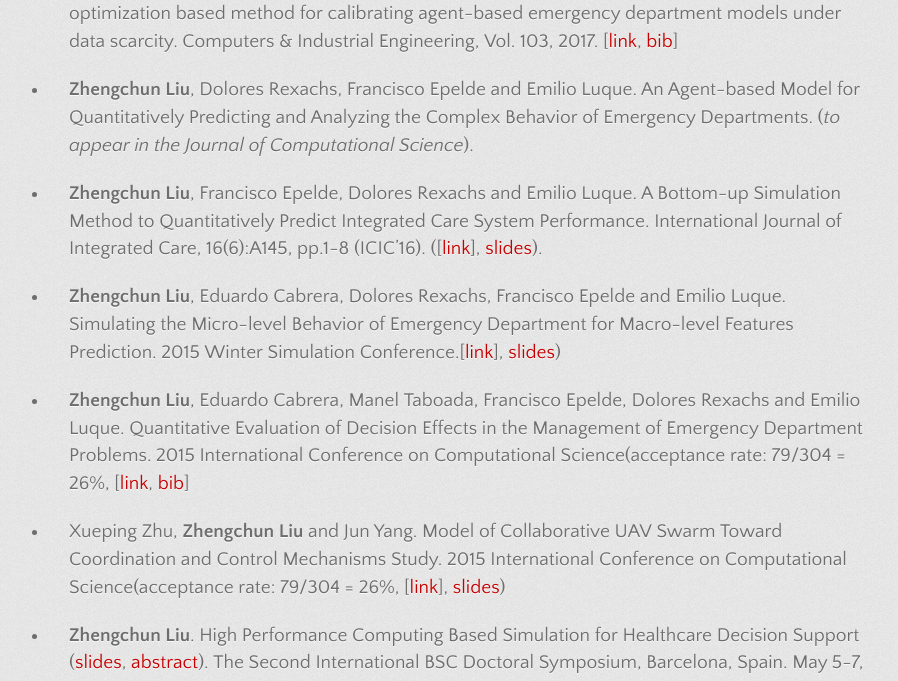
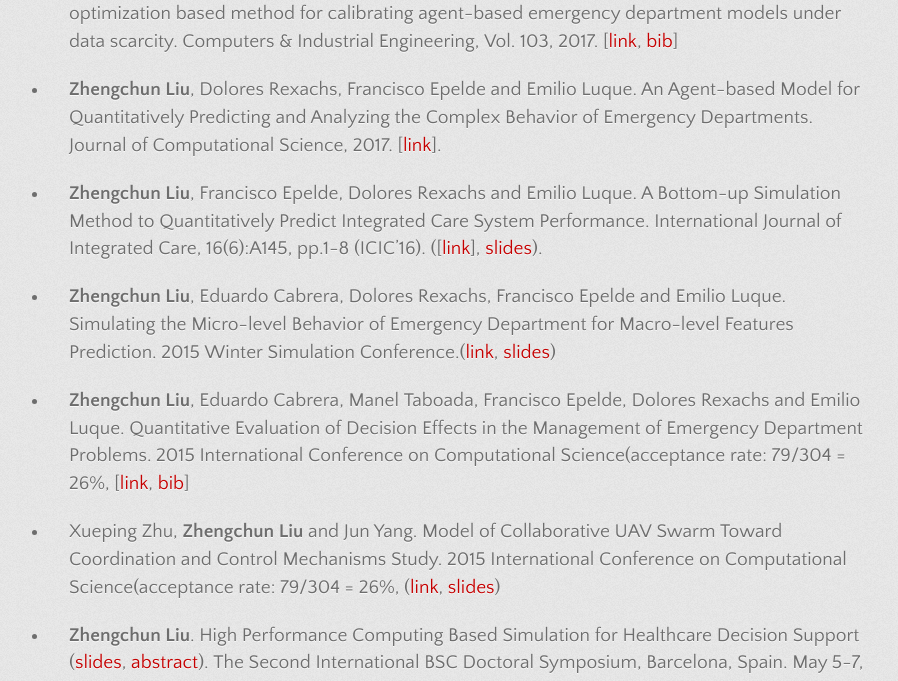
Before and after one commit to lzhengchun/lzhengchun.github.io, a Jekyll site: the page built from Publication.md, in a window 1280 px wide. Shown: the part 712-1393 px from the top of the page, without its empty margins (181-1079 px from the left). Built offline with Jekyll 4.4.1, drawn with Linux system fonts in a browser that asks for light colours; some web fonts are replaced.

Commit message:
add, delete, polish etc.

```diff
--- a/Publication.md
+++ b/Publication.md
@@ -15,15 +15,15 @@ title: Home
 
 - __Zhengchun Liu__, Dolores Rexachs, Francisco Epelde and Emilio Luque. A simulation and optimization based method for calibrating agent-based emergency department models under data scarcity. Computers & Industrial Engineering, Vol. 103, 2017. [[link](https://doi.org/10.1016/j.cie.2016.11.036), [bib](zhengchun-liu-bibtex.html#abm-calibration)]
 
-- __Zhengchun Liu__, Dolores Rexachs, Francisco Epelde and Emilio Luque. An Agent-based Model for Quantitatively Predicting and Analyzing the Complex Behavior of Emergency Departments. (_to appear in the Journal of Computational Science_).
+- __Zhengchun Liu__, Dolores Rexachs, Francisco Epelde and Emilio Luque. An Agent-based Model for Quantitatively Predicting and Analyzing the Complex Behavior of Emergency Departments. Journal of Computational Science, 2017. [[link](https://doi.org/10.1016/j.jocs.2017.05.015)].
 
 - __Zhengchun Liu__, Francisco Epelde, Dolores Rexachs and Emilio Luque. A Bottom-up Simulation Method to Quantitatively Predict Integrated Care System Performance. International Journal of Integrated Care, 16(6):A145, pp.1-8 (ICIC'16). ([[link](https://doi.org/10.5334/ijic.2693)], [slides](file/5.8_Zhengchun_Liu_139.pdf)).
 
-- __Zhengchun Liu__, Eduardo Cabrera, Dolores Rexachs, Francisco Epelde and Emilio Luque. Simulating the Micro-level Behavior of Emergency Department for Macro-level Features Prediction. 2015 Winter Simulation Conference.[[link](https://doi.org/10.1109/WSC.2015.7408162)], [slides](file/Z.Liu-WSC-2015.pdf))
+- __Zhengchun Liu__, Eduardo Cabrera, Dolores Rexachs, Francisco Epelde and Emilio Luque. Simulating the Micro-level Behavior of Emergency Department for Macro-level Features Prediction. 2015 Winter Simulation Conference.([link](https://doi.org/10.1109/WSC.2015.7408162), [slides](file/Z.Liu-WSC-2015.pdf))
 
 - __Zhengchun Liu__, Eduardo Cabrera, Manel Taboada, Francisco Epelde, Dolores Rexachs and Emilio Luque. Quantitative Evaluation of Decision Effects in the Management of Emergency Department Problems. 2015 International Conference on Computational Science(acceptance rate: 79/304 = 26%, [[link](https://doi.org/10.1016/j.procs.2015.05.265), [bib](zhengchun-liu-bibtex.html#liu-iccs2015)]
 
-- Xueping Zhu, __Zhengchun Liu__ and Jun Yang. Model of Collaborative UAV Swarm Toward Coordination and Control Mechanisms Study. 2015 International Conference on Computational Science(acceptance rate: 79/304 = 26%, [[link](https://doi.org/10.1016/j.procs.2015.05.274)], [slides](file/uav-agent.pdf))
+- Xueping Zhu, __Zhengchun Liu__ and Jun Yang. Model of Collaborative UAV Swarm Toward Coordination and Control Mechanisms Study. 2015 International Conference on Computational Science(acceptance rate: 79/304 = 26%, ([link](https://doi.org/10.1016/j.procs.2015.05.274), [slides](file/uav-agent.pdf))
 
 - __Zhengchun Liu__. High Performance Computing Based Simulation for Healthcare Decision Support ([slides](file/zliu-bsc-2015.pdf), [abstract](file/Extended-Research-Abstract.pdf)). The Second International BSC Doctoral Symposium, Barcelona, Spain. May 5-7, 2015.
 
```
